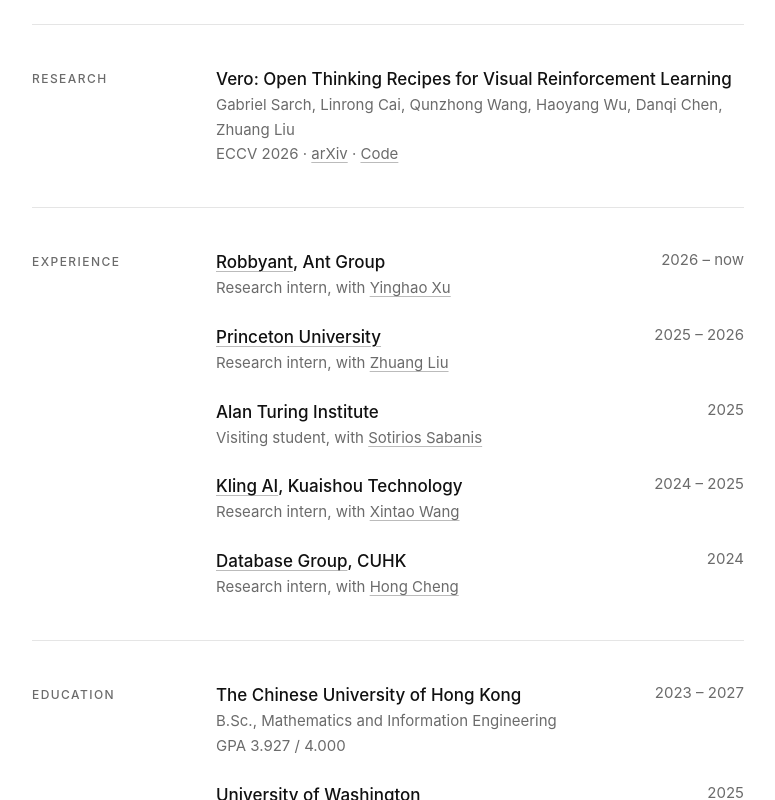
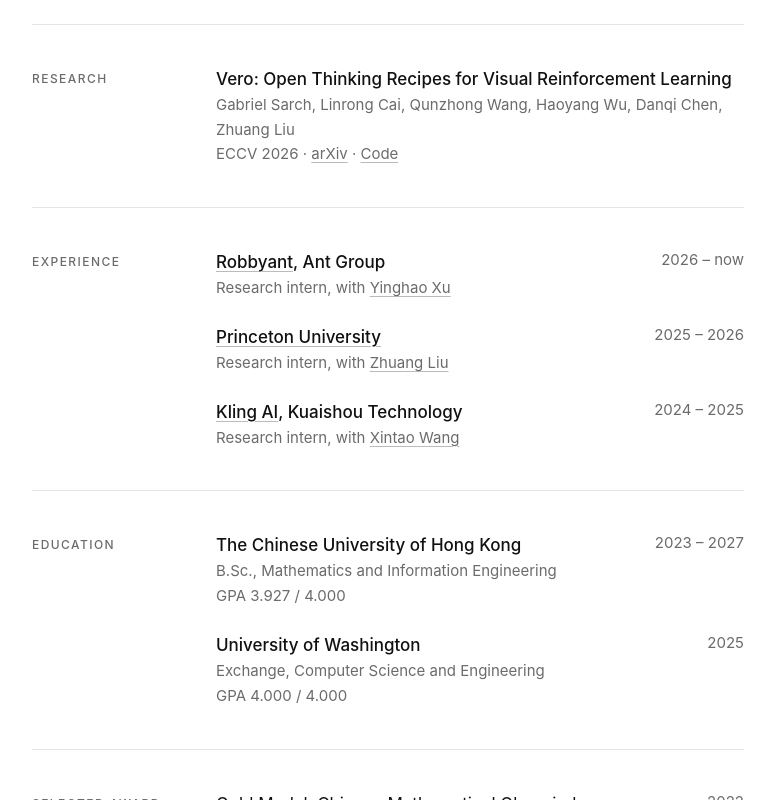
Before and after one commit to qunzhongwang/qunzhongwang.github.io, a plain HTML site: page index.html in a window 1280 px wide. Shown: the part 466-1266 px from the top of the page, without its empty margins (252-1027 px from the left). Drawn offline with Linux system fonts and the light colour scheme.

Commit message:
Drop Turing visit and CUHK DB group from experience
Co-Authored-By: Claude Opus 5.5 <noreply@anthropic.com>

```diff
--- a/index.html
+++ b/index.html
@@ -274,16 +274,6 @@
           </div>
           <div class="item row">
             <div>
-              <div class="item-title">Alan Turing Institute</div>
-              <div class="meta">
-                Visiting student, with
-                <a href="https://www.turing.ac.uk/people/researchers/sotirios-sabanis">Sotirios Sabanis</a>
-              </div>
-            </div>
-            <div class="when">2025</div>
-          </div>
-          <div class="item row">
-            <div>
               <div class="item-title">
                 <a href="https://app.klingai.com/global/">Kling AI</a>, Kuaishou Technology
               </div>
@@ -293,18 +283,6 @@
               </div>
             </div>
             <div class="when">2024 – 2025</div>
-          </div>
-          <div class="item row">
-            <div>
-              <div class="item-title">
-                <a href="https://dbgroup.se.cuhk.edu.hk/">Database Group</a>, CUHK
-              </div>
-              <div class="meta">
-                Research intern, with
-                <a href="https://www.se.cuhk.edu.hk/people/academic-staff/prof-cheng-hong/">Hong Cheng</a>
-              </div>
-            </div>
-            <div class="when">2024</div>
           </div>
         </div>
       </section>
```
